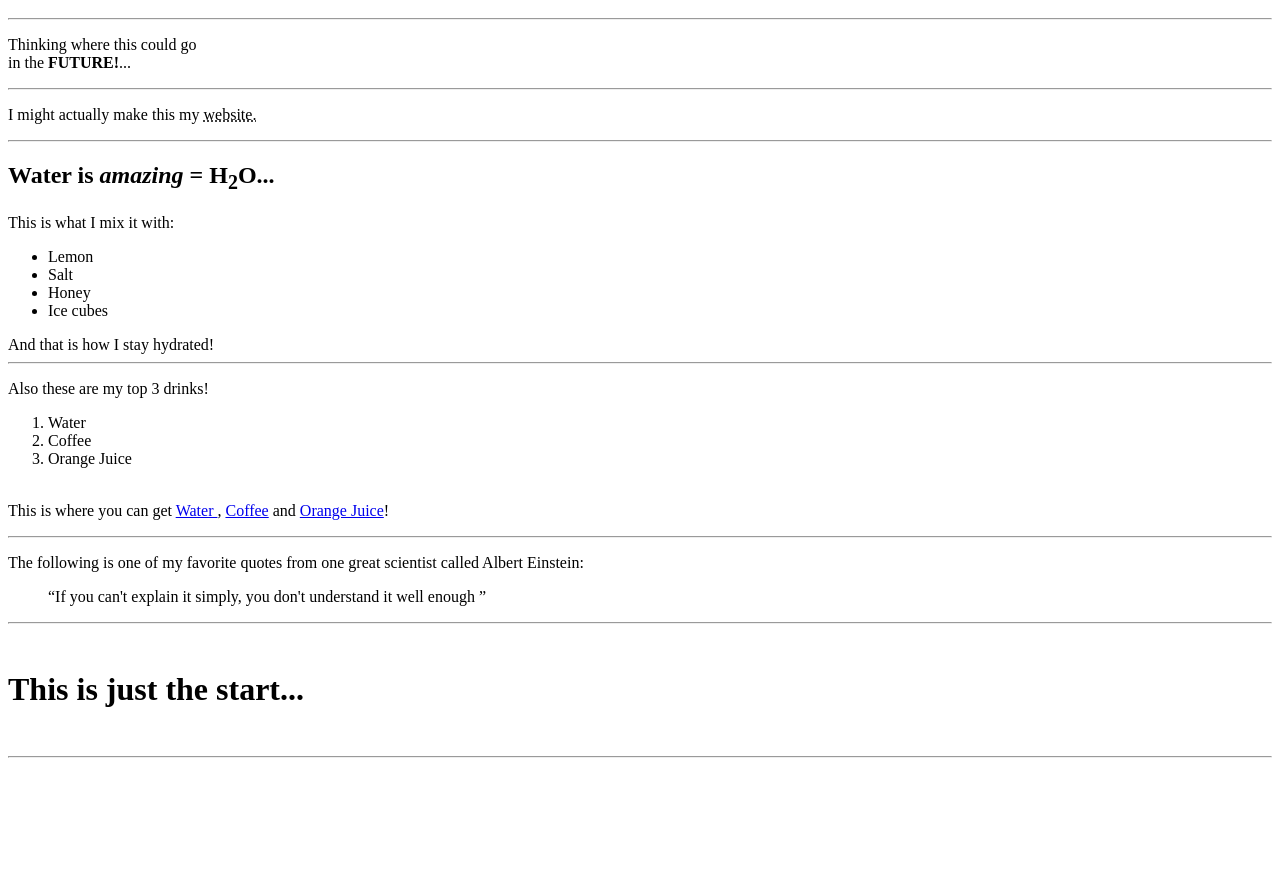
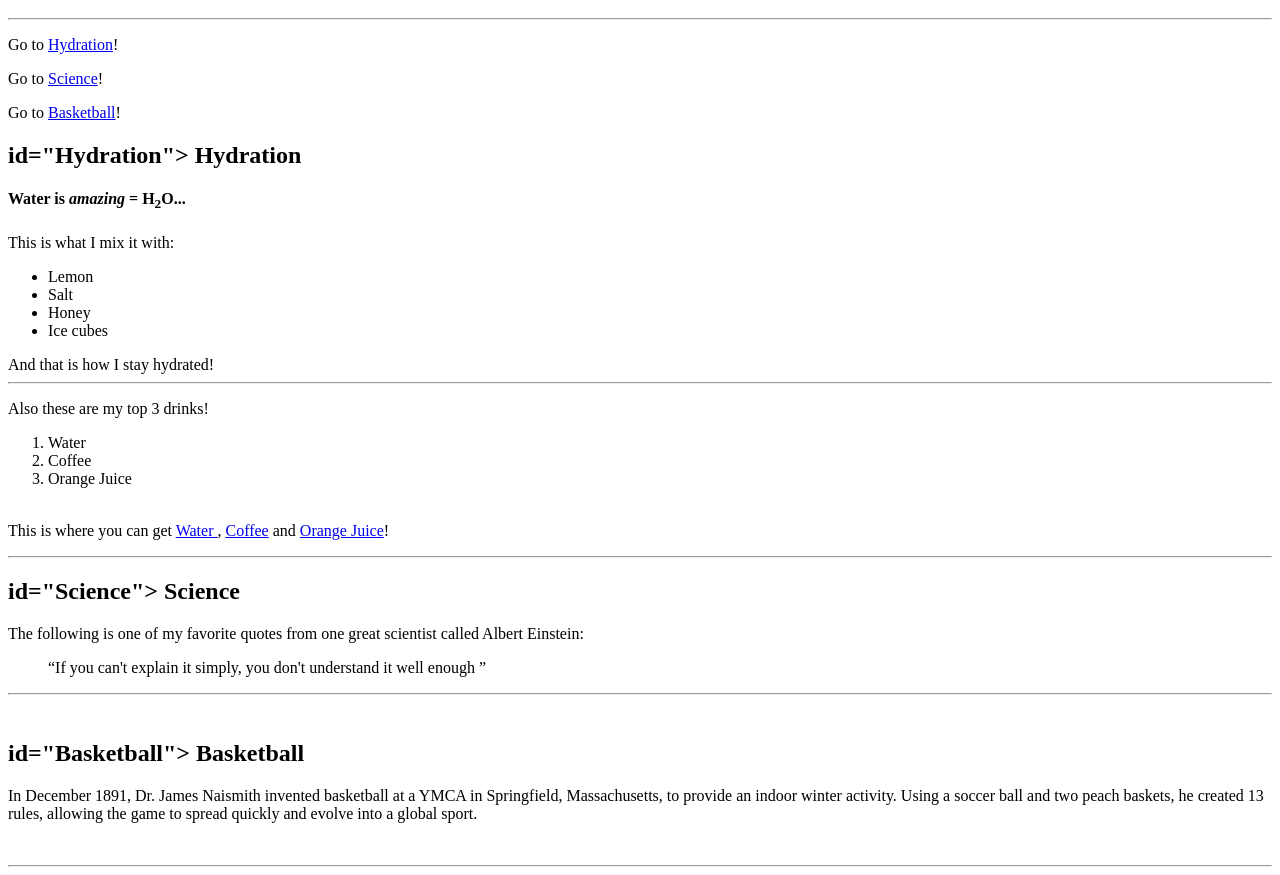
Before and after one commit to edimou2023/Emmanouil_Dimou, a plain HTML site: page index.html in a window 1280 px wide. Shown: the part 55-930 px from the top of the page. Before the commit the page ends 821 px from the top, so only its background shows below. Drawn offline with Linux system fonts and the light colour scheme.

Commit message:
Update index.html

```diff
--- a/index.html
+++ b/index.html
@@ -3,15 +3,14 @@
 <title>  Emmanouil Dimou Website </title>
 </head>
 <body>
-<h1> Hello, this is my 1<sup>st</sup> WebPage! </h1>
+<h1 id="top">
+  Hello, this is my 1<sup>st</sup> WebPage! </h1>
   <hr/>
-<p> Thinking where this could go</br>in the <b>FUTURE!</b>...
-</p>
-  <hr/>
-<p> I might actually make this my <abbr title="Emmanouil Dimou website">website.</abbr>
-</p>
-  <hr/>
-<h2> Water is <i>amazing</i> = H<sub>2</sub>O... </h2>
+<p> Go to <a href="#Hydration"> Hydration</a>! </p>
+<p> Go to <a href="#Science"> Science</a>! </p>
+<p> Go to <a href="#Basketball"> Basketball</a>! </p>
+<h2> id="Hydration"> Hydration</h2>
+<h4> Water is <i>amazing</i> = H<sub>2</sub>O... </h4>
 <p> This is what I mix it with:
   <ul> <li>Lemon</li> <li>Salt</li> <li>Honey</li> <li>Ice cubes</li>
   </ul>
@@ -25,15 +24,17 @@
   This is where you can get <a href="https://www.water.com" target="_blank">Water  <a/>, <a href="https://luckygoatcoffee.com/" target="_blank">Coffee<a/> and <a href="https://catering.dorothylane.com/item/dlm-orange-juice" target="_blank">Orange Juice<a/>!
   </p>
   <hr/>
+    <h2> id="Science"> Science</h2>
 <p> The following is one of my favorite quotes from one great scientist called Albert Einstein:
 <blockquote> <q>If you can't explain it simply, you don't understand it well enough </q> </blockquote>
 </p>
   <hr/>
   <br>
-  <h1> This is just the start...
-</h1>
+  <h2> id="Basketball"> Basketball</h2>
+  <p>In December 1891, Dr. James Naismith invented basketball at a YMCA in Springfield, Massachusetts, to provide an indoor winter activity. Using a soccer ball and two peach baskets, he created 13 rules, allowing the game to spread quickly and evolve into a global sport.</p>
    <br>
   <hr/>
+
 </body>
 
 
```
